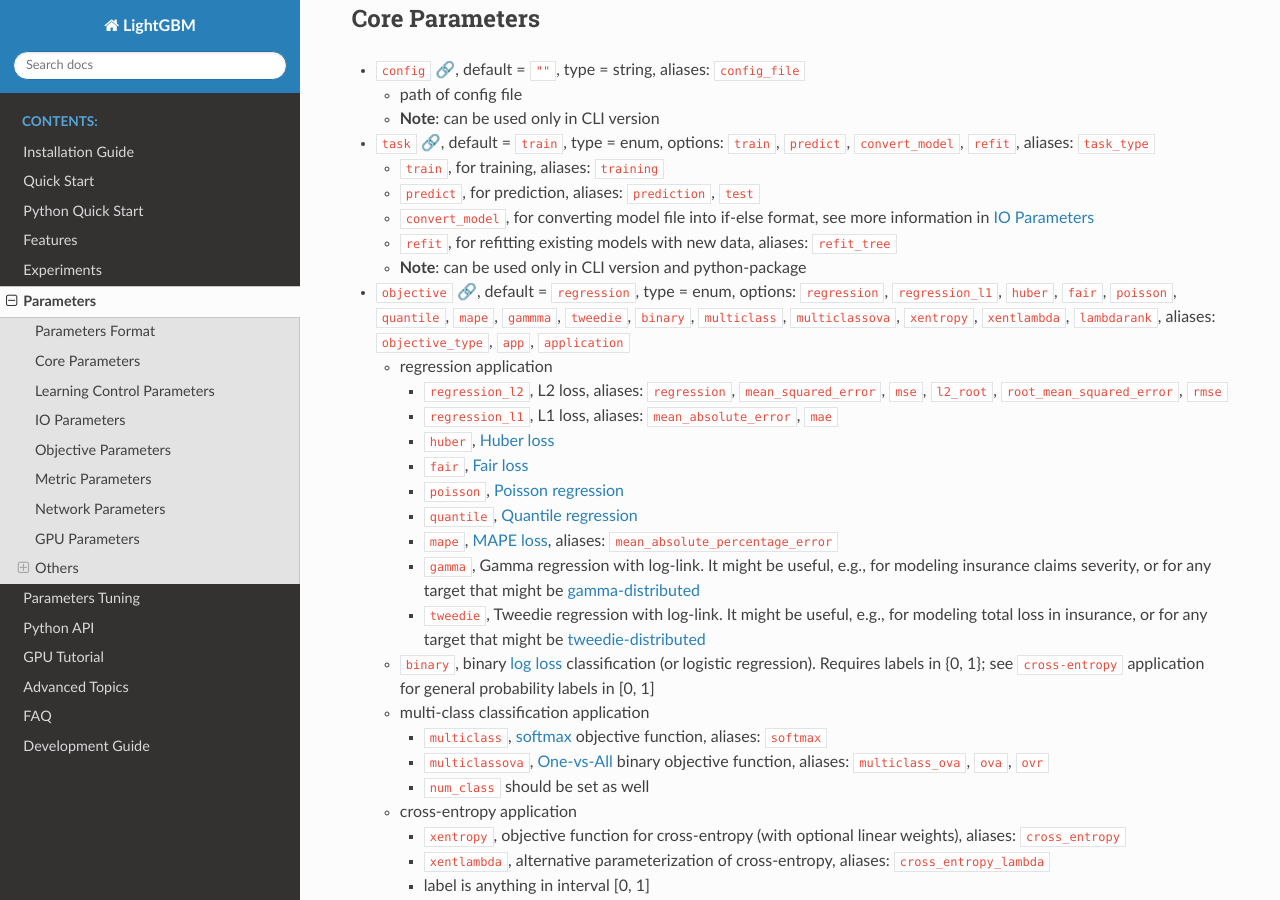
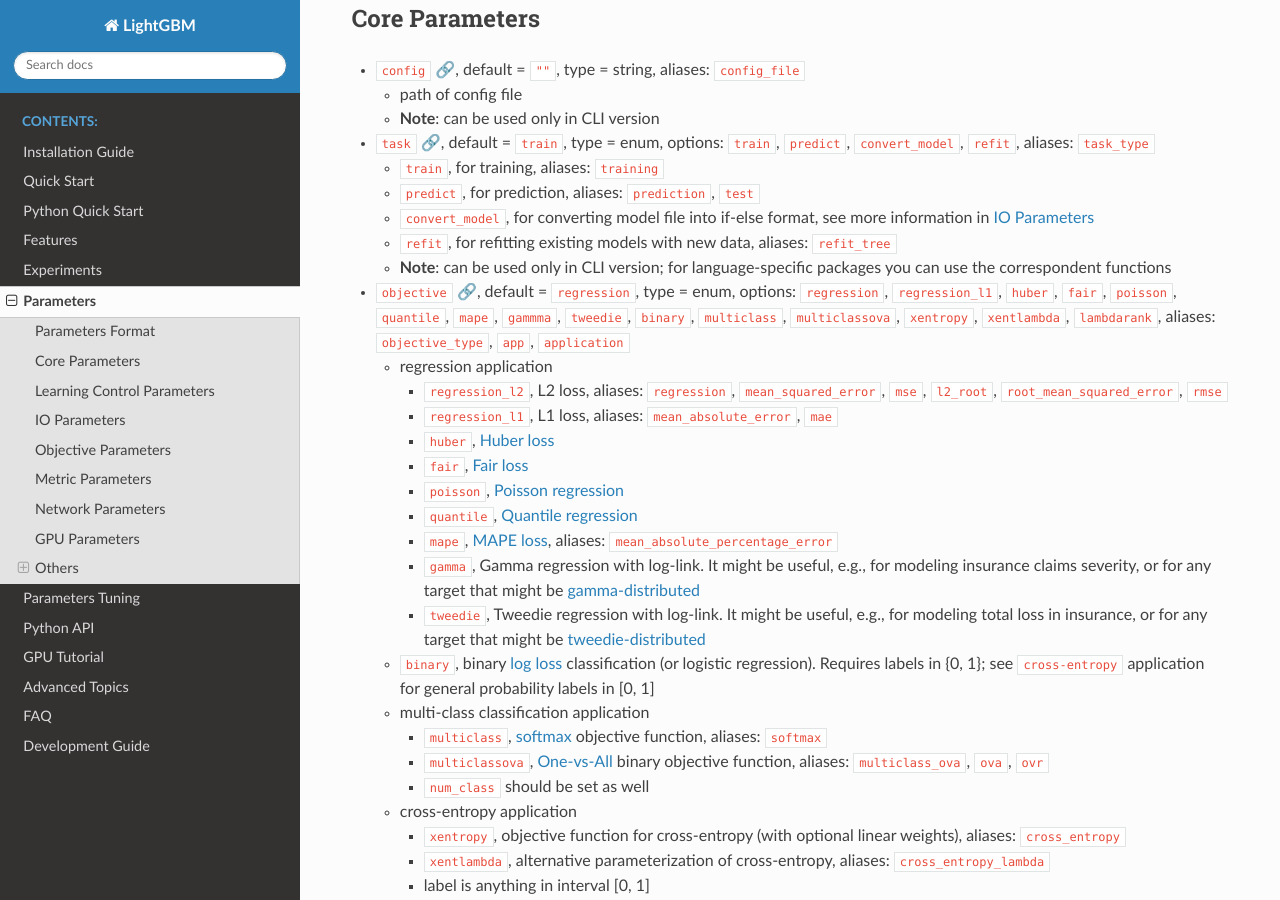
Before and after one commit to microsoft/LightGBM, a Sphinx documentation site: the page built from docs/Parameters.rst, in a window 1280 px wide and 900 px high, scrolled down 625 px. Built offline with Sphinx 7.4.7 and the Read the Docs theme 2.0.0, drawn with Linux system fonts in a browser that asks for light colours; pages that are not in the unit, such as notebooks, are missing from menus; some of the changed text lies outside the part shown.

Commit message:
fix the comments

```diff
--- a/docs/Parameters.rst
+++ b/docs/Parameters.rst
@@ -49,7 +49,7 @@
 
    -  ``refit``, for refitting existing models with new data, aliases: ``refit_tree``
 
-   -  **Note**: can be used only in CLI version and python-package
+   -  **Note**: can be used only in CLI version; for language-specific packages you can use the correspondent functions
 
 -  ``objective`` :raw-html:`<a id="objective" title="Permalink to this parameter" href="#objective">&#x1F517;&#xFE0E;</a>`, default = ``regression``, type = enum, options: ``regression``, ``regression_l1``, ``huber``, ``fair``, ``poisson``, ``quantile``, ``mape``, ``gammma``, ``tweedie``, ``binary``, ``multiclass``, ``multiclassova``, ``xentropy``, ``xentlambda``, ``lambdarank``, aliases: ``objective_type``, ``app``, ``application``
 
@@ -368,7 +368,7 @@
 
    -  decay rate of ``refit`` task, will use ``leaf_output = refit_decay_rate * old_leaf_output + (1.0 - refit_decay_rate) * new_leaf_output`` to refit trees
 
-   -  used only in ``refit`` task
+   -  used only in ``refit`` task in CLI version or as argument in ``refit`` function in language-specific package
 
 IO Parameters
 -------------
```
Also changed, not shown: 2 other files.
